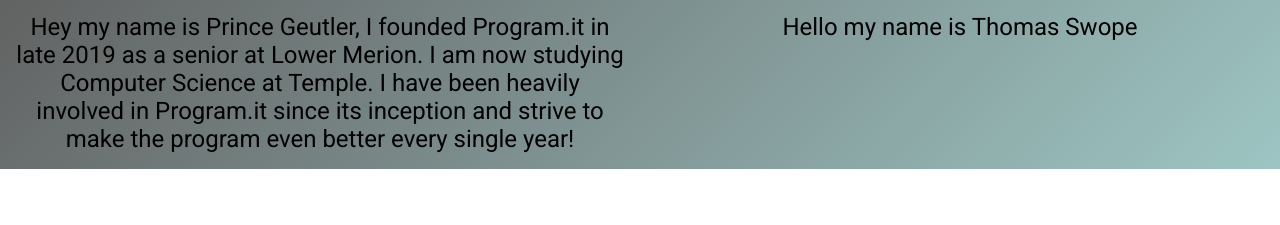
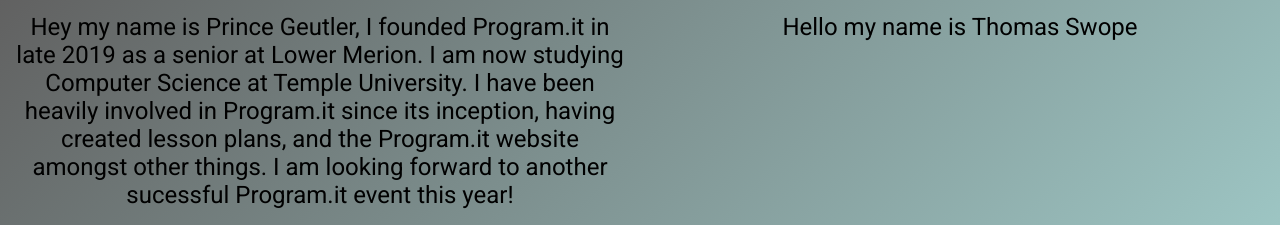
Before and after one commit to princegeutler/Program.it, a plain HTML site: page staffpage/staff.html in a window 1280 px wide. Shown: the part 633-858 px from the top of the page. Before the commit the page ends 802 px from the top, so only its background shows below. Drawn offline with Linux system fonts and the light colour scheme.

Commit message:
Update staff.html
Updated Prince Geutler Bio

```diff
--- a/staffpage/staff.html
+++ b/staffpage/staff.html
@@ -20,7 +20,8 @@
       <div class="staff">
         <div class="member"><img src="prince.jpg" width="250px">
           <h2 class = "headercontent">Prince Geutler</h2>
-          <p class="paragraph"> Hey my name is Prince Geutler, I founded Program.it in late 2019 as a senior at Lower Merion. I am now studying Computer Science at Temple. I have been heavily involved in Program.it since its inception and strive to make the program even better every single year!
+          <p class="paragraph"> Hey my name is Prince Geutler, I founded Program.it in late 2019 as a senior at Lower Merion. I am now studying Computer Science at Temple University. I have been heavily involved in Program.it since its inception, having created lesson plans, and the Program.it website amongst other things. I am looking forward to another sucessful Program.it event this year!
+
           </p>
         </div>
         <div class="member"><img src="swope.jpg" width="250px">
```
